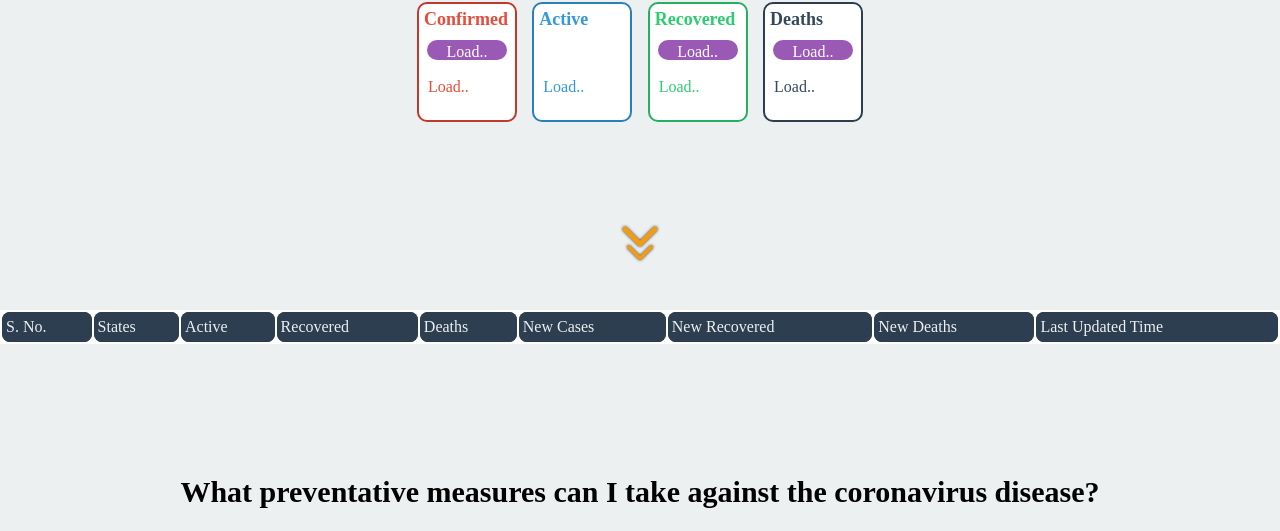
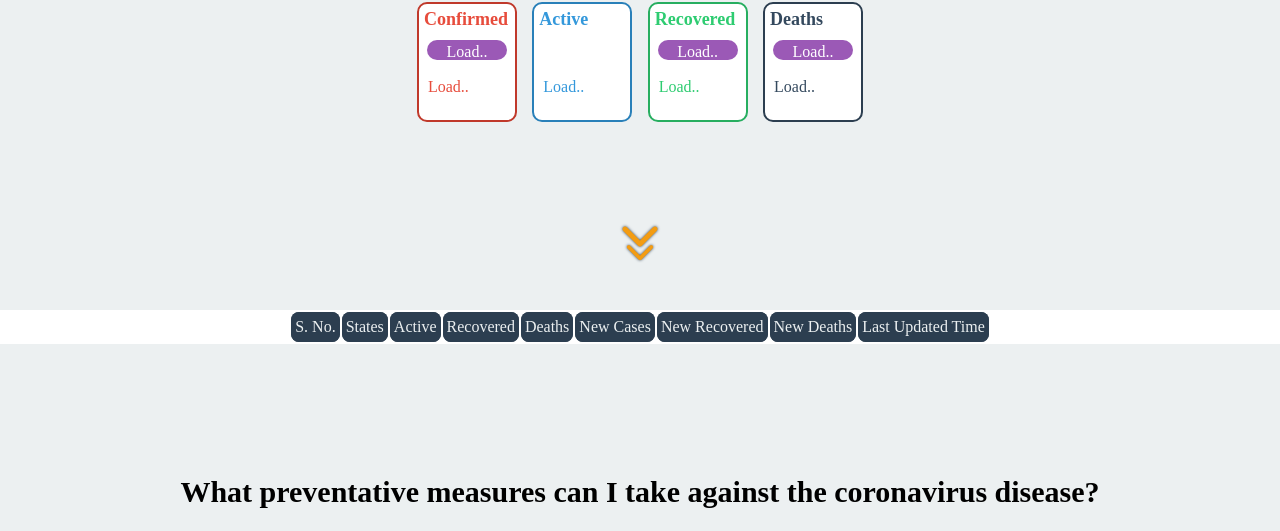
Before and after one commit to techishant/covid, a plain HTML site: page index.html in a window 1280 px wide. Shown: the part 473-1004 px from the top of the page. Drawn offline with Linux system fonts and the light colour scheme; no server answers.

Commit message:
Add files via upload

```diff
--- a/style.css
+++ b/style.css
@@ -272,9 +272,11 @@ html {
 
 #covidTable {
   background: #fff;
-  width: 100%;
+  display: block;
+  max-width: 98.6vw;
+  overflow: auto;
   /* row-gap: 0; */
-  min-width: 100vh;
+  min-width: 1vw;
 }
 
 #covidTable td:nth-child(1) {
@@ -500,3 +502,13 @@ footer .footer_official_logo_fig img {
     width: 2rem;
   }
 }
+
+
+
+
+.mainDiv{
+  display: grid;
+  place-items: center;
+  width: 100%;
+  background: #fff;
+}
```
